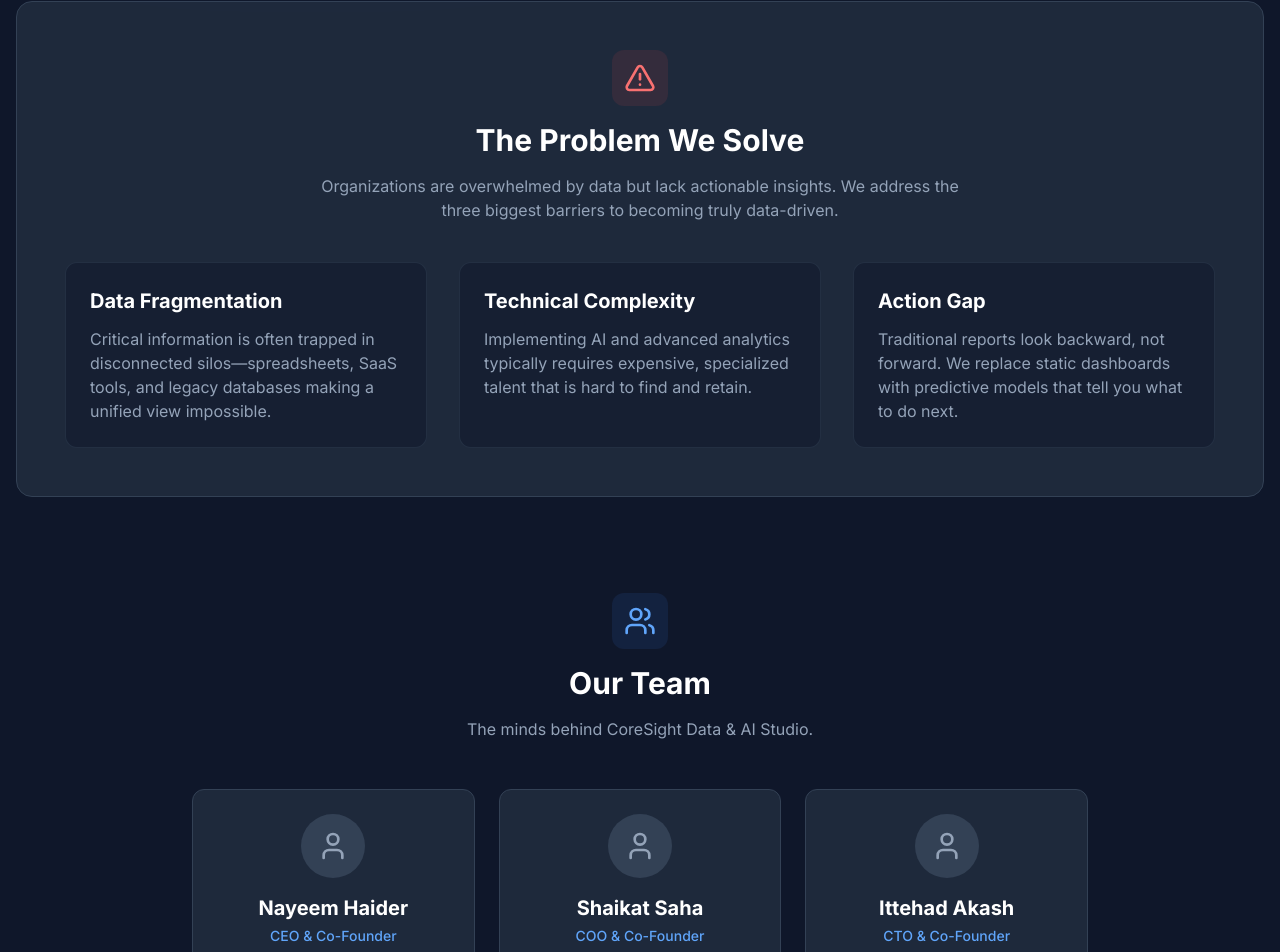
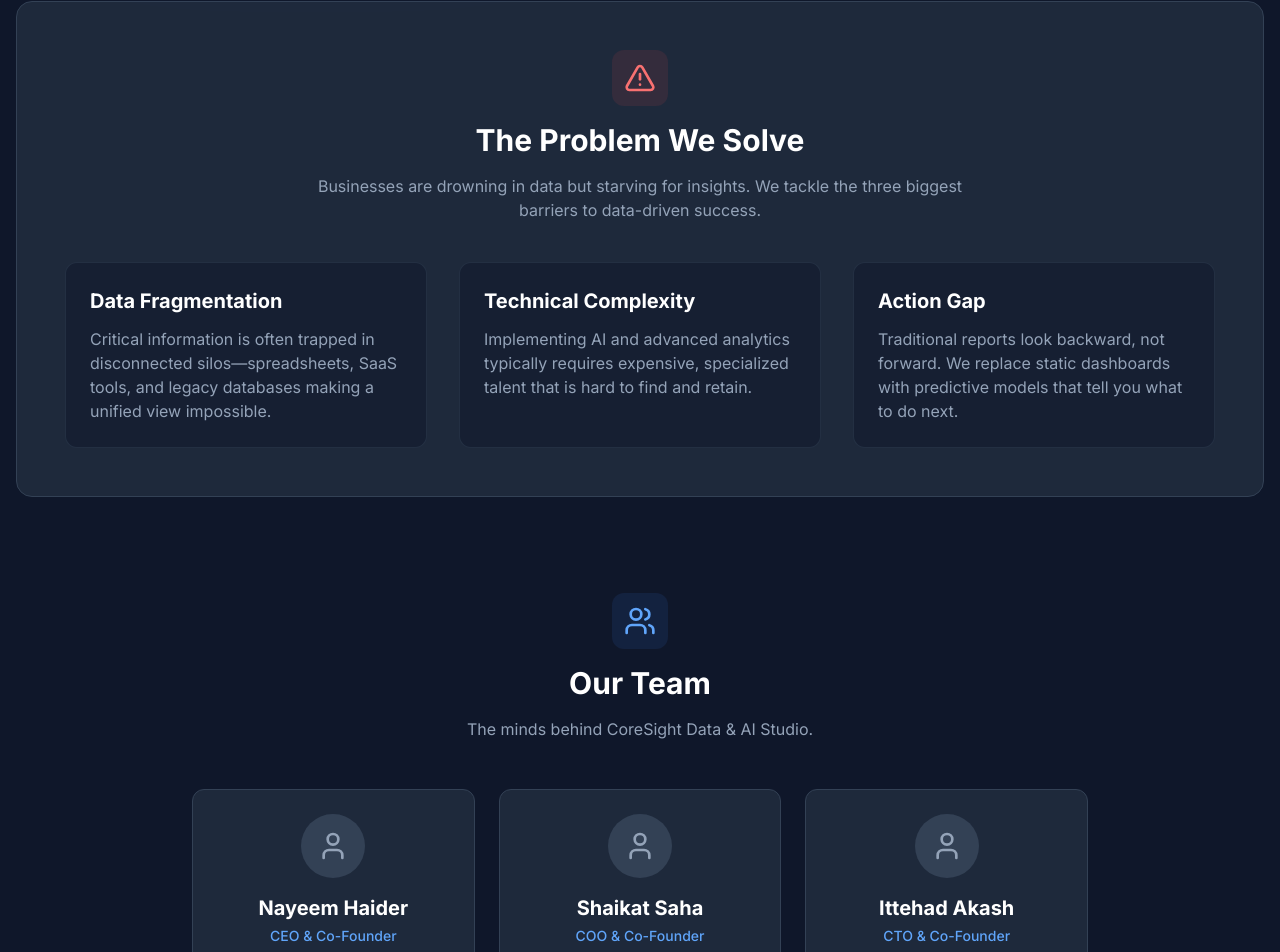
Before and after one commit to coresight-data-and-ai-studio/coresight-data-webapp, a React (Vite) app: page /#/about in a window 1280 px wide. Shown: the part 1268-2220 px from the top of the page. Built offline with nearby package versions, Linux system fonts and the light colour scheme.

Commit message:
Github Auto Update Working Fine

```diff
--- a/pages/About.tsx
+++ b/pages/About.tsx
@@ -104,7 +104,7 @@ export const About: React.FC = () => {
             </div>
             <h2 className="text-3xl font-bold text-white mb-4">The Problem We Solve</h2>
             <p className="text-slate-400 max-w-2xl mx-auto">
-              Organizations are overwhelmed by data but lack actionable insights. We address the three biggest barriers to becoming truly data-driven.
+              Businesses are drowning in data but starving for insights. We tackle the three biggest barriers to data-driven success.
             </p>
           </div>
 
```
